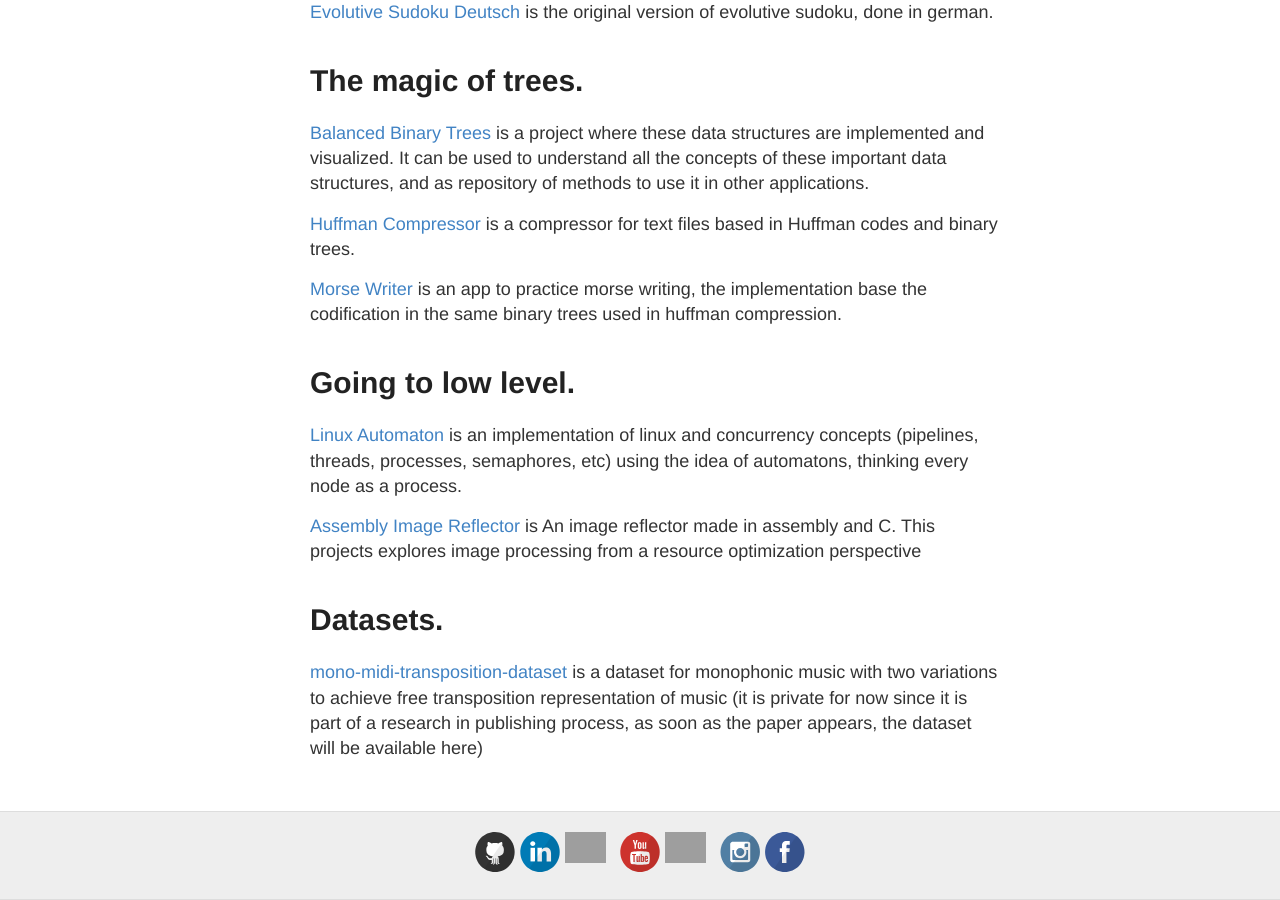
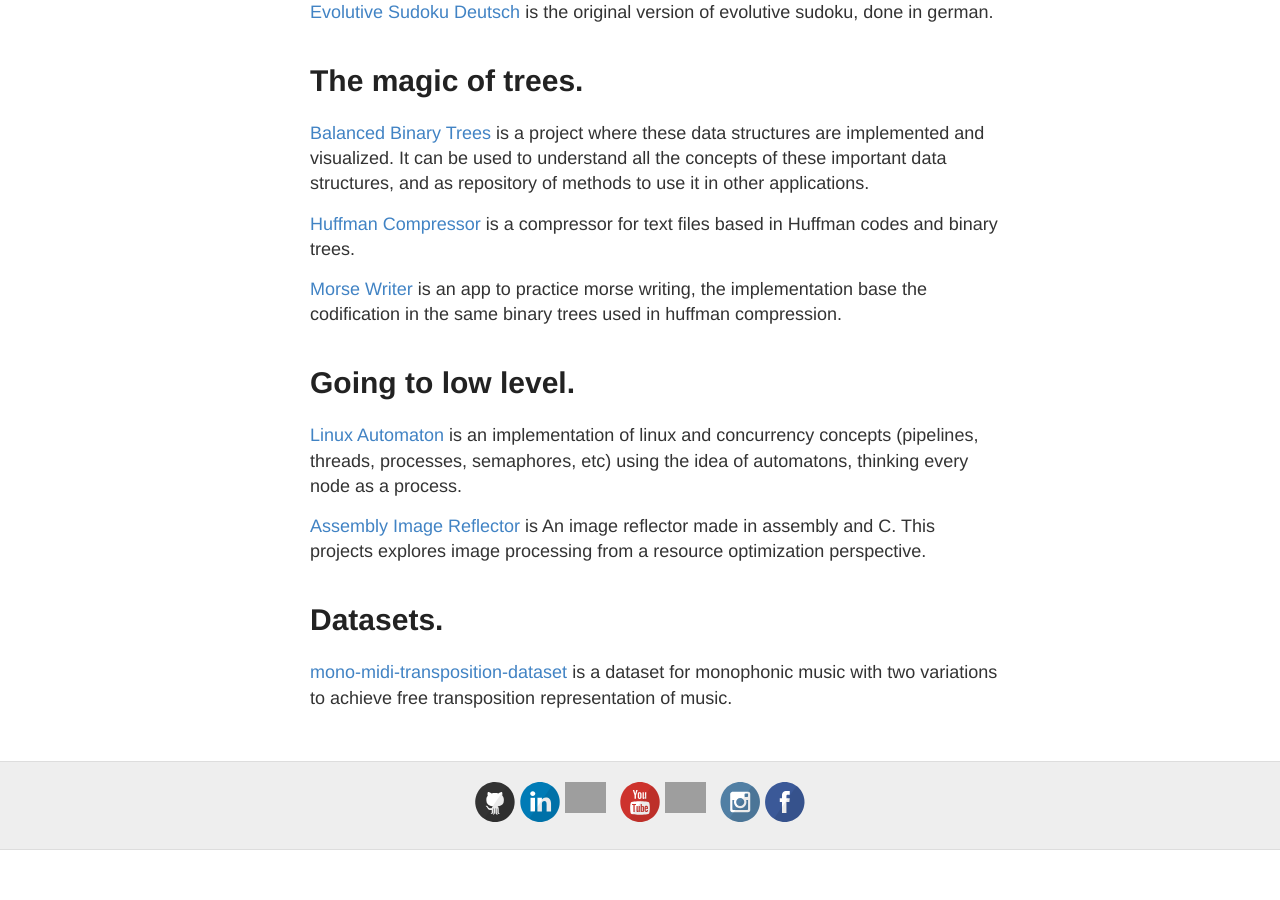
Before and after one commit to sebasgverde/sebasgverde.github.io, a Jekyll site: the page built from software.html, in a window 1280 px wide and 900 px high, scrolled down 1056 px. Built offline with Jekyll 4.4.1, drawn with Linux system fonts in a browser that asks for light colours; after the commit the page ends 1906 px from its top, so only the background shows below that; grey boxes are pictures that could not be loaded.

Commit message:
Update software.html

```diff
--- a/software.html
+++ b/software.html
@@ -48,10 +48,10 @@ layout: default
 
     <h1>Going to low level.</h1>
     <p><a href="https://github.com/sebasgverde/linuxAutomaton">Linux Automaton</a> is an implementation of linux and concurrency concepts (pipelines, threads, processes, semaphores, etc) using the idea of automatons, thinking every node as a process.</p>
-    <p><a href="https://github.com/sebasgverde/assemblyImageReflex">Assembly Image Reflector </a> is An image reflector made in assembly and C. This projects explores image processing from a resource optimization perspective</p>
+    <p><a href="https://github.com/sebasgverde/assemblyImageReflex">Assembly Image Reflector </a> is An image reflector made in assembly and C. This projects explores image processing from a resource optimization perspective.</p>
 
     <h1>Datasets.</h1>
-    <p><a href="">mono-midi-transposition-dataset</a> is a dataset for monophonic music with two variations to achieve free transposition representation of music (it is private for now since it is part of a research in publishing process, as soon as the paper appears, the dataset will be available here)</p>
+    <p><a href="https://sebasgverde.github.io/mono-midi-transposition-dataset">mono-midi-transposition-dataset</a> is a dataset for monophonic music with two variations to achieve free transposition representation of music.</p>
 
   </ul>
 </div>
```
